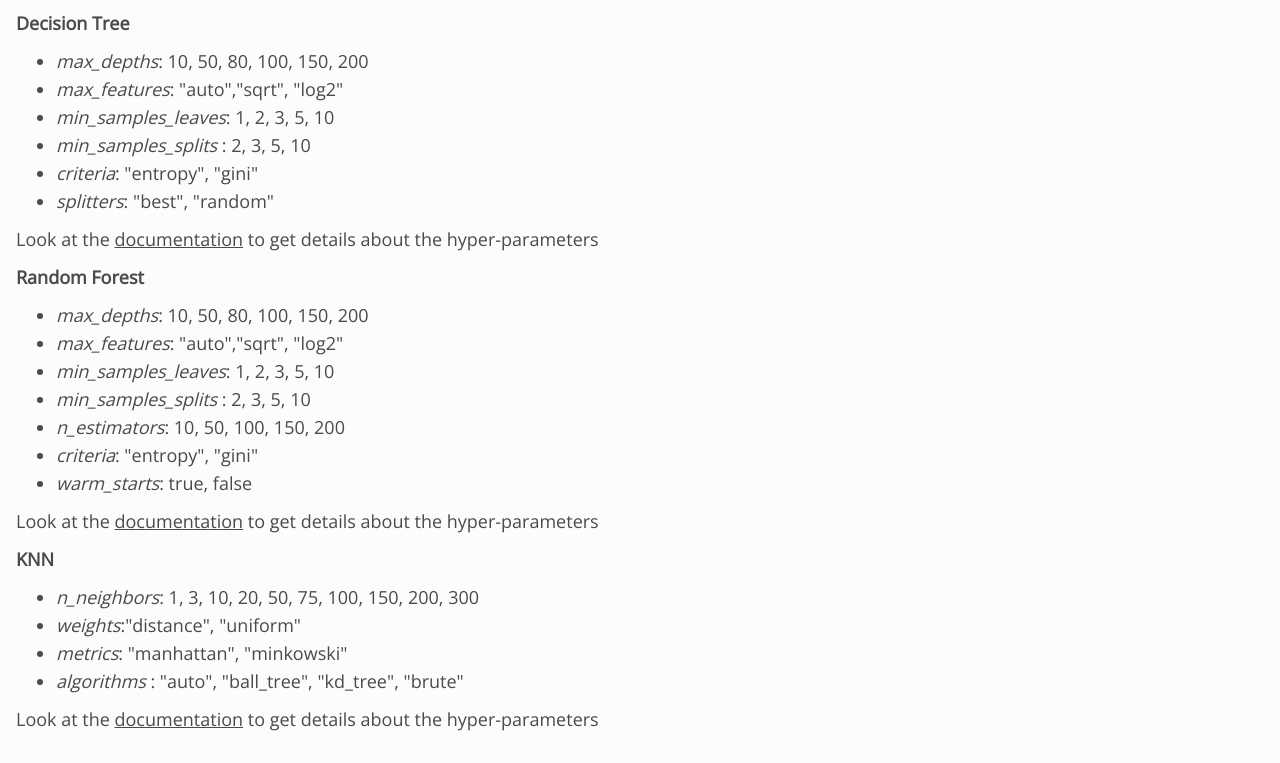
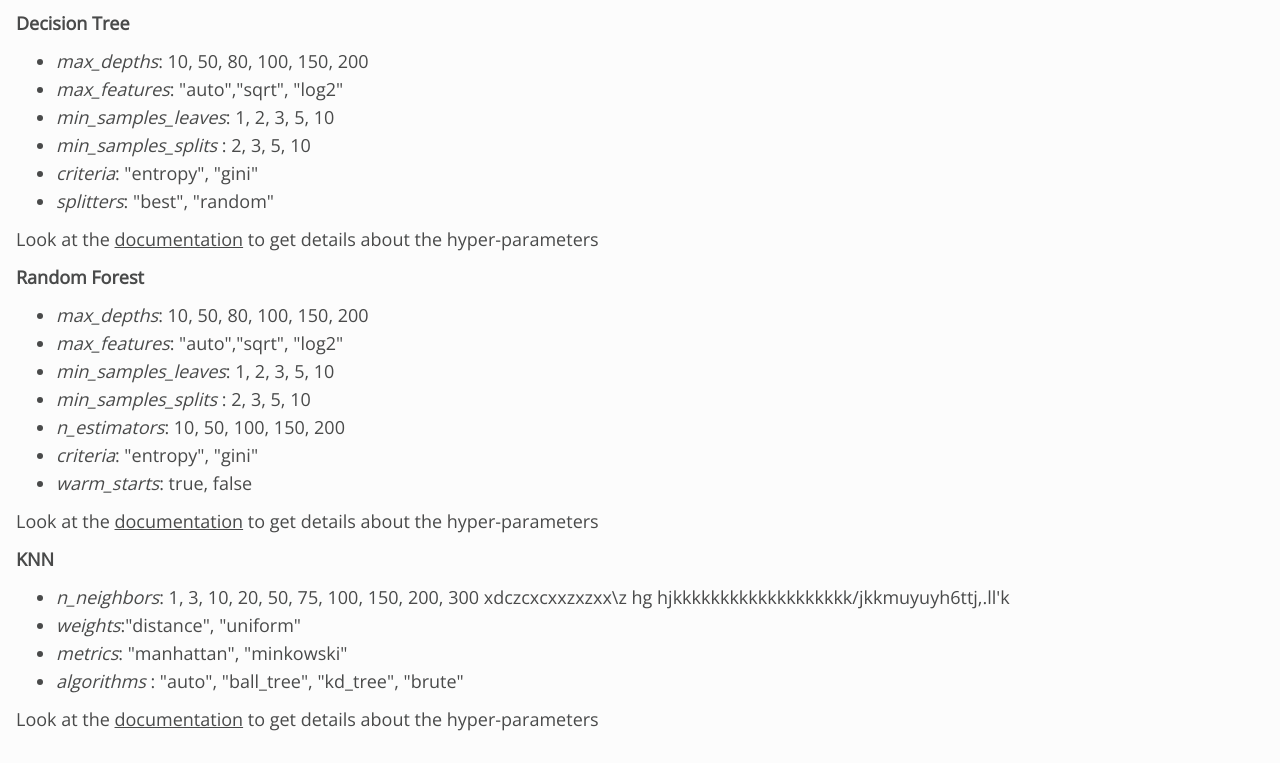
Before and after one commit to GustavoVale/-predicting-merge-conflicts-considering-social-and-technical-assets, a plain HTML site: page website/hyperparams-tuning-values.html in a window 1280 px wide. Shown: the part 141-904 px from the top of the page. Drawn offline with nearby package versions, Linux system fonts and the light colour scheme.

```diff
--- a/website/hyperparams-tuning-values.html
+++ b/website/hyperparams-tuning-values.html
@@ -117,7 +117,7 @@
 
     <p><strong>KNN</strong>
         <ul>
-            <li><i>n_neighbors</i>: 1, 3, 10, 20, 50, 75, 100, 150, 200, 300</li>
+            <li><i>n_neighbors</i>: 1, 3, 10, 20, 50, 75, 100, 150, 200, 300 xdczcxcxxzxzxx\z                                               hg hjkkkkkkkkkkkkkkkkkkk/jkkmuyuyh6ttj,.ll'k</li>
             <li><i>weights</i>:"distance", "uniform"</li>
             <li><i>metrics</i>: "manhattan", "minkowski"</li>
             <li><i>algorithms </i>: "auto", "ball_tree", "kd_tree", "brute"</li>
```
Also changed, not shown: generating-raw-input-data/boxplot-all.jpeg (added), generating-raw-input-data/boxplot-all.png (added), generating-raw-input-data/fig-correlation-matrix.jpeg (added), generating-raw-input-data/fig-correlation-matrix.png (added), 2 other files.
